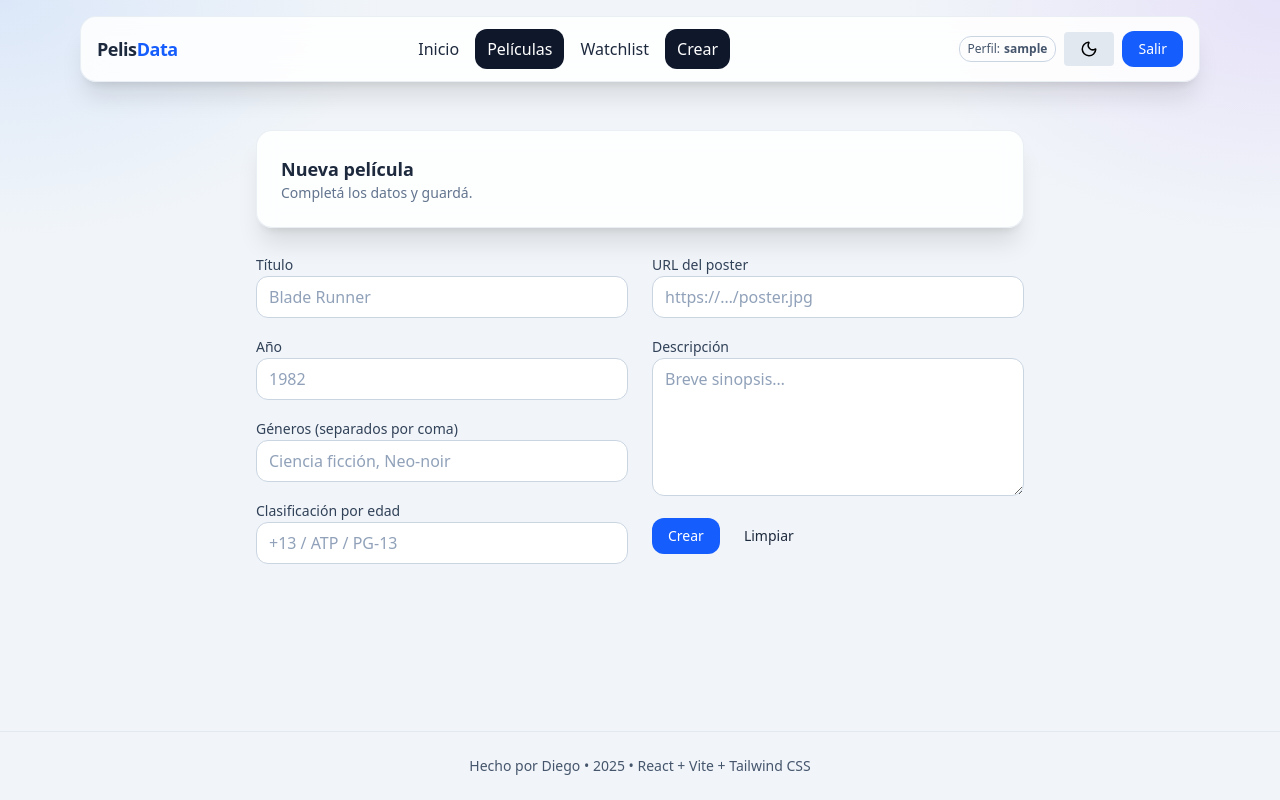
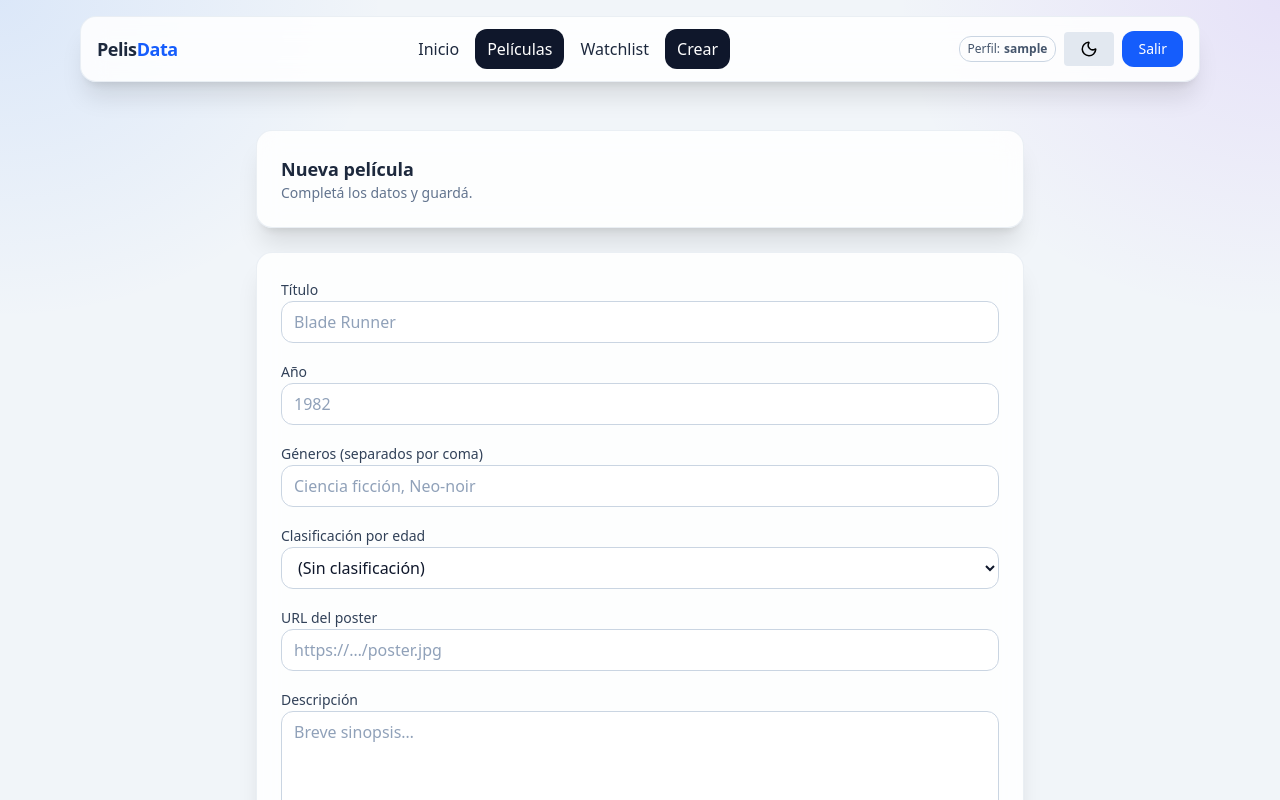
Before and after one commit to armandie2013/tp6-final-frontend, a React (Vite) app: page /movies/create in a window 1280 px wide. Shown: the top 800 px of the page. Built offline with nearby package versions, Linux system fonts and the light colour scheme; sample sign-in values are in the browser's storage.

Commit message:
correccion jwt no trae los roles

```diff
--- a/src/pages/MovieCreate.jsx
+++ b/src/pages/MovieCreate.jsx
@@ -4,16 +4,14 @@ import { toast } from "react-toastify";
 import { useNavigate } from "react-router-dom";
 import * as yup from "yup";
 import { yupResolver } from "@hookform/resolvers/yup";
-import { useAuth } from "../context/AuthContext";
 
-// Mantengo tu schema: géneros como string (se parte en submit), ageRating opcional
 const schema = yup.object({
   title: yup.string().required("Título requerido"),
   year: yup
     .number()
     .typeError("Año debe ser numérico")
     .min(1878, "Año inválido"),
-  genres: yup.string().nullable(), // lo transformamos a array antes de enviar
+  genres: yup.string().nullable(),
   ageRating: yup.string().nullable(),
   overview: yup.string().nullable(),
   poster: yup.string().url("URL inválida").nullable(),
@@ -21,12 +19,11 @@ const schema = yup.object({
 
 export default function MovieCreate() {
   const navigate = useNavigate();
-  const { isAuth } = useAuth();
 
   const {
     register,
     handleSubmit,
-    formState: { errors, isSubmitting },
+    formState: { isSubmitting },
     reset,
   } = useForm({
     resolver: yupResolver(schema),
@@ -38,30 +35,33 @@ export default function MovieCreate() {
       overview: "",
       poster: "",
     },
+    mode: "onSubmit",
+    reValidateMode: "onSubmit",
   });
 
   const onSubmit = async (values) => {
     const payload = {
       ...values,
       year: values.year ? Number(values.year) : undefined,
-      // géneros: "accion, drama" -> ["accion", "drama"]
       genres: values.genres
         ? values.genres.split(",").map((s) => s.trim()).filter(Boolean)
         : [],
     };
+    if (!payload.ageRating) delete payload.ageRating;
 
     try {
-      await api.post("", payload);
+      await api.post("/movies", payload);
       toast.success("Película creada");
       reset();
       navigate("/movies");
     } catch (err) {
-      // los errores ya los toastea el interceptor de api
+      // el interceptor maneja el toast de error si corresponde
     }
   };
 
   return (
     <section className="max-w-3xl mx-auto">
+      {/* Header */}
       <div className="card mb-6">
         <div className="card-body">
           <h1 className="card-title">Nueva película</h1>
@@ -69,44 +69,65 @@ export default function MovieCreate() {
         </div>
       </div>
 
-      <form onSubmit={handleSubmit(onSubmit)} className="grid gap-6 md:grid-cols-2">
-        <div className="space-y-4">
+      {/* Form con el mismo layout que MovieEdit */}
+      <form onSubmit={handleSubmit(onSubmit)} className="card">
+        <div className="card-body space-y-4">
           <div>
             <label className="label">Título</label>
-            <input className="input" placeholder="Blade Runner" {...register("title")} />
-            {errors.title && <p className="text-sm text-red-600 mt-1">{errors.title.message}</p>}
+            <input
+              className="input"
+              placeholder="Blade Runner"
+              {...register("title")}
+            />
           </div>
 
           <div>
             <label className="label">Año</label>
-            <input className="input" placeholder="1982" {...register("year")} />
-            {errors.year && <p className="text-sm text-red-600 mt-1">{errors.year.message}</p>}
+            <input
+              className="input"
+              placeholder="1982"
+              {...register("year")}
+            />
           </div>
 
           <div>
             <label className="label">Géneros (separados por coma)</label>
-            <input className="input" placeholder="Ciencia ficción, Neo-noir" {...register("genres")} />
-            {errors.genres && <p className="text-sm text-red-600 mt-1">{errors.genres.message}</p>}
+            <input
+              className="input"
+              placeholder="Ciencia ficción, Neo-noir"
+              {...register("genres")}
+            />
           </div>
 
           <div>
             <label className="label">Clasificación por edad</label>
-            <input className="input" placeholder="+13 / ATP / PG-13" {...register("ageRating")} />
-            {errors.ageRating && <p className="text-sm text-red-600 mt-1">{errors.ageRating.message}</p>}
+            <select className="input" {...register("ageRating")}>
+              <option value="">(Sin clasificación)</option>
+              <option value="G">G</option>
+              <option value="PG">PG</option>
+              <option value="PG-13">PG-13</option>
+              <option value="R">R</option>
+              <option value="NC-17">NC-17</option>
+            </select>
           </div>
-        </div>
 
-        <div className="space-y-4">
           <div>
             <label className="label">URL del poster</label>
-            <input className="input" placeholder="https://…/poster.jpg" {...register("poster")} />
-            {errors.poster && <p className="text-sm text-red-600 mt-1">{errors.poster.message}</p>}
+            <input
+              className="input"
+              placeholder="https://…/poster.jpg"
+              {...register("poster")}
+            />
           </div>
 
           <div>
             <label className="label">Descripción</label>
-            <textarea rows={5} className="input" placeholder="Breve sinopsis…" {...register("overview")} />
-            {errors.overview && <p className="text-sm text-red-600 mt-1">{errors.overview.message}</p>}
+            <textarea
+              className="input"
+              rows={4}
+              placeholder="Breve sinopsis…"
+              {...register("overview")}
+            />
           </div>
 
           <div className="flex items-center gap-2">
@@ -116,10 +137,10 @@ export default function MovieCreate() {
             <button
               type="button"
               className="btn-ghost"
-              onClick={() => reset()}
+              onClick={() => navigate(-1)}
               disabled={isSubmitting}
             >
-              Limpiar
+              Cancelar
             </button>
           </div>
         </div>
--- a/src/pages/MovieList.jsx
+++ b/src/pages/MovieList.jsx
@@ -3,7 +3,7 @@ import { api } from "../lib/api";
 import MovieCard from "../components/MovieCard";
 import { useAuth } from "../context/AuthContext";
 import TmdbImportModal from "../components/TmdbImportModal";
-import { useLocation, useNavigate } from "react-router-dom";
+import { useLocation, useNavigate, Link } from "react-router-dom";
 
 // Tamaño de página para el backend
 const PER_PAGE = 12;
@@ -47,7 +47,7 @@ export default function MovieList() {
     try {
       const params = {
         page,
-        limit: PER_PAGE, //
+        limit: PER_PAGE,
         ...(search ? { search } : {}),
         ...(genre ? { genre } : {}),
         ...(year ? { year } : {}),
@@ -106,19 +106,27 @@ export default function MovieList() {
         <div className="card-body flex items-center justify-between gap-2">
           <div>
             <h1 className="card-title">Películas</h1>
-            <p className="card-subtle">
-              Buscá y filtrá resultados.
-            </p>
+            <p className="card-subtle">Buscá y filtrá resultados.</p>
           </div>
 
+          {/* Acciones de dueño/admin */}
           {role === "owner" && (
+            <div className="flex items-center gap-2">
               <button
                 onClick={() => setShowImport(true)}
-              className="btn-primary"
+                className="btn-outline"
                 title="Importar desde TMDb"
               >
                 Importar TMDB
               </button>
+              <Link
+                to="/movies/create"
+                className="btn-primary"
+                title="Crear una película"
+              >
+                Nueva película
+              </Link>
+            </div>
           )}
         </div>
       </div>
--- a/src/router/AppRouter.jsx
+++ b/src/router/AppRouter.jsx
@@ -4,7 +4,6 @@ import MovieList from "../pages/MovieList";
 import MovieDetail from "../pages/MovieDetail";
 import MovieCreate from "../pages/MovieCreate";
 import MovieEdit from "../pages/MovieEdit";
-import Favorites from "../pages/Favorites"; // opcional; lo podés quitar si ya no lo usás
 import NotFound from "../pages/NotFound";
 import ProtectedRoute from "../components/ProtectedRoute";
 import Login from "../pages/auth/Login";
```
Lines whose indentation alone changed are shown as unchanged.
